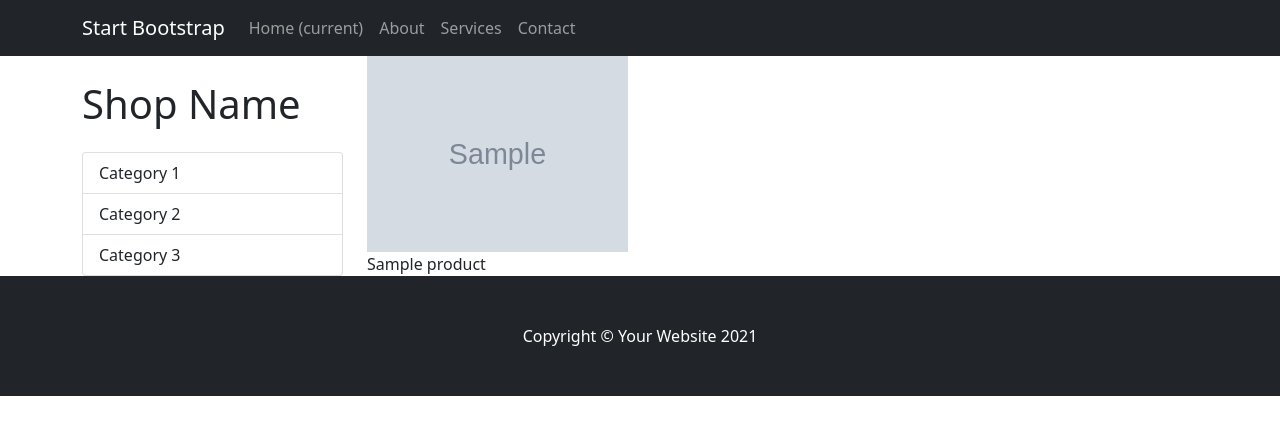
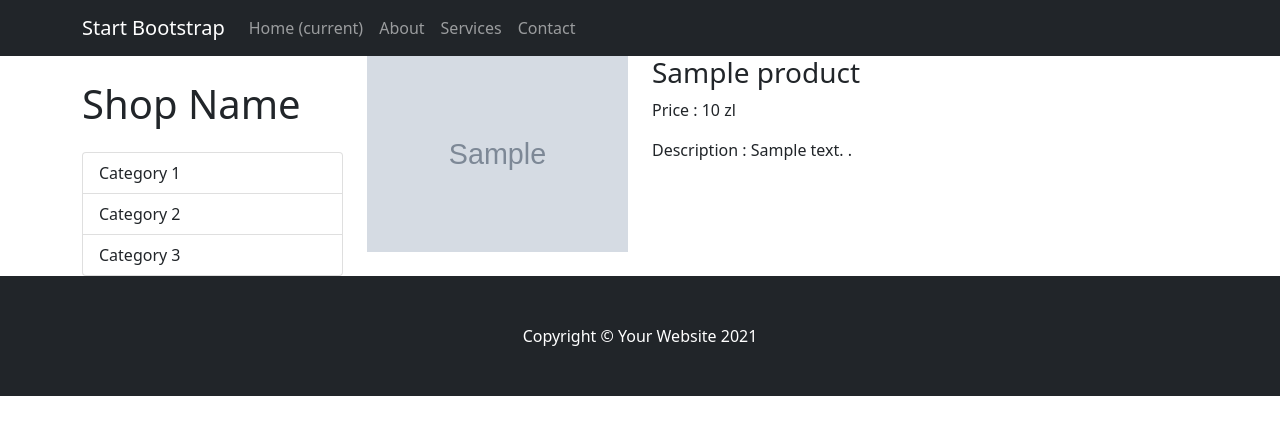
Before and after one commit to Aramegabara/online-shop, a Django app: template shop/mainapp/templates/mainapp/product_detail.html in a window 1280 px wide. Shown: the top 435 px of the page. Run offline with Django 3.2, Linux system fonts and the light colour scheme; the template is opened without the code that fills it: most values are stand-ins (such as "Sample title", 1, 10 or a date in 2020); grey boxes marked "Sample" are stand-in pictures.

Commit message:
Info for product detail

```diff
--- a/shop/mainapp/templates/mainapp/product_detail.html
+++ b/shop/mainapp/templates/mainapp/product_detail.html
@@ -7,9 +7,10 @@
 		<img src="{{ product.image.url }}" class="img-fluid">
 	</div>
 	<div class="col-md-8">
-
+		<h3>{{ product.title }}</h3>
+		<p>Price : {{ product.price }} zl</p>
+		<p>Description : {{ product.description }} .</p>
 	</div>
 </div>
-{{ product.title }}
 
 {% endblock content%}
```
